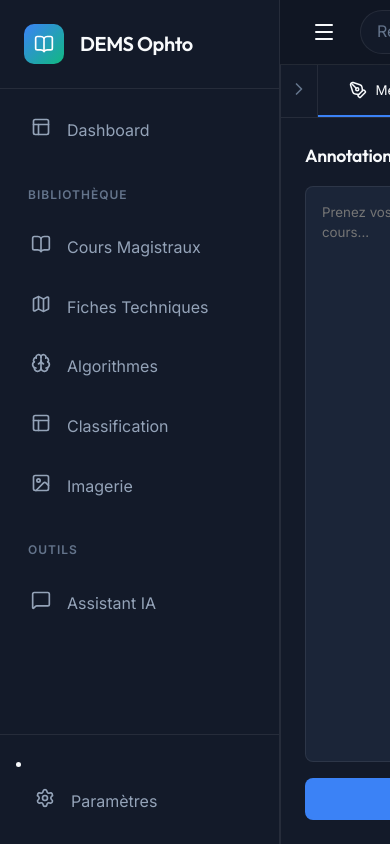
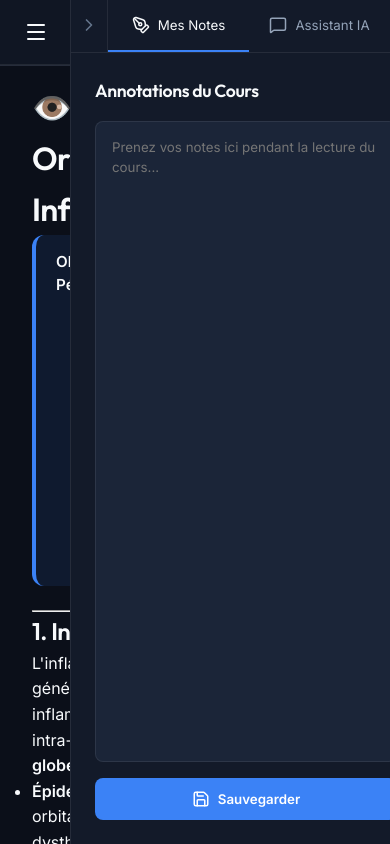
Before and after one commit to medstudent595-blip/ophto-app, a React (Vite) app: page /course/1 in a window 390 px wide. Built offline with nearby package versions, Linux system fonts and the light colour scheme.

Commit message:
Refactor UI for mobile fluidity and add APK

```diff
--- a/package.json
+++ b/package.json
@@ -26,6 +26,7 @@
     "@types/react": "^19.2.17",
     "@types/react-dom": "^19.2.3",
     "@vitejs/plugin-react": "^6.0.3",
+    "isexe": "^4.0.0",
     "oxlint": "^1.71.0",
     "vite": "^8.1.1",
     "vite-plugin-pwa": "^1.3.0"
--- a/src/App.jsx
+++ b/src/App.jsx
@@ -8,7 +8,7 @@ import Library from './pages/Library';
 import './index.css';
 
 function App() {
-  const [sidebarOpen, setSidebarOpen] = useState(true);
+  const [sidebarOpen, setSidebarOpen] = useState(window.innerWidth > 768);
   const [theme, setTheme] = useState('dark');
 
   useEffect(() => {
@@ -19,11 +19,30 @@ function App() {
     }
   }, [theme]);
 
+  // Handle resize to auto-close sidebar on mobile
+  useEffect(() => {
+    const handleResize = () => {
+      if (window.innerWidth <= 768) {
+        setSidebarOpen(false);
+      } else {
+        setSidebarOpen(true);
+      }
+    };
+    window.addEventListener('resize', handleResize);
+    return () => window.removeEventListener('resize', handleResize);
+  }, []);
+
   const toggleTheme = () => setTheme(theme === 'dark' ? 'light' : 'dark');
 
   return (
     <Router>
       <div className="app-container">
+        {/* Overlay for mobile */}
+        <div
+          className={`sidebar-overlay ${sidebarOpen ? 'open' : ''}`}
+          onClick={() => setSidebarOpen(false)}
+        ></div>
+
         <Sidebar isOpen={sidebarOpen} setIsOpen={setSidebarOpen} />
 
         <main className="main-content">
--- a/src/components/Sidebar.jsx
+++ b/src/components/Sidebar.jsx
@@ -5,14 +5,15 @@ import { BookOpen, Map, Settings, Search, Layout, Image as ImageIcon, MessageSqu
 const Sidebar = ({ isOpen, setIsOpen }) => {
   return (
     <aside
+      className={`sidebar-container ${isOpen ? 'open' : ''}`}
       style={{
         width: isOpen ? 'var(--sidebar-width)' : '80px',
         background: 'var(--bg-secondary)',
         borderRight: '1px solid var(--border-color)',
-        transition: 'width 0.3s ease',
+        transition: 'width 0.3s ease, transform 0.3s cubic-bezier(0.4, 0, 0.2, 1)',
         display: 'flex',
         flexDirection: 'column',
-        zIndex: 10
+        zIndex: 50
       }}
     >
       <div style={{ padding: '1.5rem', display: 'flex', alignItems: 'center', gap: '1rem', borderBottom: '1px solid var(--border-color)' }}>
@@ -33,38 +34,45 @@ const Sidebar = ({ isOpen, setIsOpen }) => {
       <div style={{ padding: '1rem 0', flex: 1, overflowY: 'auto' }}>
         <ul style={{ listStyle: 'none', padding: '0 0.75rem', display: 'flex', flexDirection: 'column', gap: '0.5rem' }}>
 
-          <NavItem to="/" icon={<Layout size={20} />} label="Dashboard" isOpen={isOpen} />
+          <NavItem to="/" icon={<Layout size={20} />} label="Dashboard" isOpen={isOpen} setIsOpen={setIsOpen} />
 
           <div style={{ margin: '1rem 0 0.5rem', padding: '0 1rem' }}>
             {isOpen && <span style={{ fontSize: '0.75rem', textTransform: 'uppercase', color: 'var(--text-tertiary)', fontWeight: 600, letterSpacing: '1px' }}>Bibliothèque</span>}
           </div>
 
-          <NavItem to="/courses" icon={<BookOpen size={20} />} label="Cours Magistraux" isOpen={isOpen} />
-          <NavItem to="/fiches" icon={<Map size={20} />} label="Fiches Techniques" isOpen={isOpen} />
-          <NavItem to="/algorithms" icon={<Brain size={20} />} label="Algorithmes" isOpen={isOpen} />
-          <NavItem to="/classifications" icon={<Layout size={20} />} label="Classification" isOpen={isOpen} />
-          <NavItem to="/imaging" icon={<ImageIcon size={20} />} label="Imagerie" isOpen={isOpen} />
+          <NavItem to="/courses" icon={<BookOpen size={20} />} label="Cours Magistraux" isOpen={isOpen} setIsOpen={setIsOpen} />
+          <NavItem to="/fiches" icon={<Map size={20} />} label="Fiches Techniques" isOpen={isOpen} setIsOpen={setIsOpen} />
+          <NavItem to="/algorithms" icon={<Brain size={20} />} label="Algorithmes" isOpen={isOpen} setIsOpen={setIsOpen} />
+          <NavItem to="/classifications" icon={<Layout size={20} />} label="Classification" isOpen={isOpen} setIsOpen={setIsOpen} />
+          <NavItem to="/imaging" icon={<ImageIcon size={20} />} label="Imagerie" isOpen={isOpen} setIsOpen={setIsOpen} />
 
           <div style={{ margin: '1rem 0 0.5rem', padding: '0 1rem' }}>
             {isOpen && <span style={{ fontSize: '0.75rem', textTransform: 'uppercase', color: 'var(--text-tertiary)', fontWeight: 600, letterSpacing: '1px' }}>Outils</span>}
           </div>
 
-          <NavItem to="/ai-assistant" icon={<MessageSquare size={20} />} label="Assistant IA" isOpen={isOpen} />
+          <NavItem to="/ai-assistant" icon={<MessageSquare size={20} />} label="Assistant IA" isOpen={isOpen} setIsOpen={setIsOpen} />
         </ul>
       </div>
 
       <div style={{ padding: '1rem', borderTop: '1px solid var(--border-color)' }}>
-         <NavItem to="/settings" icon={<Settings size={20} />} label="Paramètres" isOpen={isOpen} />
+         <NavItem to="/settings" icon={<Settings size={20} />} label="Paramètres" isOpen={isOpen} setIsOpen={setIsOpen} />
       </div>
     </aside>
   );
 };
 
-const NavItem = ({ to, icon, label, isOpen }) => {
+const NavItem = ({ to, icon, label, isOpen, setIsOpen }) => {
+  const handleClick = () => {
+    if (window.innerWidth <= 768 && setIsOpen) {
+      setIsOpen(false);
+    }
+  };
+
   return (
     <li>
       <NavLink
         to={to}
+        onClick={handleClick}
         style={({ isActive }) => ({
           display: 'flex',
           alignItems: 'center',
--- a/src/components/Topbar.jsx
+++ b/src/components/Topbar.jsx
@@ -23,7 +23,7 @@ const Topbar = ({ toggleSidebar, theme, toggleTheme }) => {
   };
 
   return (
-    <header style={{
+    <header className="topbar-container" style={{
       height: 'var(--navbar-height)',
       background: 'var(--glass-bg)',
       backdropFilter: 'blur(10px)',
@@ -45,7 +45,7 @@ const Topbar = ({ toggleSidebar, theme, toggleTheme }) => {
         >
           <Menu size={24} />
         </button>
-        <div style={{
+        <div className="topbar-search" style={{
           background: 'var(--bg-secondary)',
           borderRadius: 'var(--radius-xl)',
           padding: '0.5rem 1rem',
@@ -78,7 +78,7 @@ const Topbar = ({ toggleSidebar, theme, toggleTheme }) => {
             }}
           >
             <Download size={18} />
-            Installer l'App
+            <span className="topbar-user-info">Installer l'App</span>
           </button>
         )}
         <button
@@ -96,7 +96,7 @@ const Topbar = ({ toggleSidebar, theme, toggleTheme }) => {
             background: 'var(--accent-danger)', width: '8px', height: '8px', borderRadius: '50%'
           }}></span>
         </button>
-        <div style={{ display: 'flex', alignItems: 'center', gap: '0.75rem' }}>
+        <div className="topbar-user-info" style={{ display: 'flex', alignItems: 'center', gap: '0.75rem' }}>
           <div style={{ textAlign: 'right', display: 'flex', flexDirection: 'column' }}>
             <span style={{ fontSize: '0.9rem', fontWeight: 600 }}>Dr. User</span>
             <span style={{ fontSize: '0.75rem', color: 'var(--text-tertiary)' }}>Résident Ophtalmo</span>
--- a/src/index.css
+++ b/src/index.css
@@ -125,14 +125,19 @@ button {
 }
 
 /* Markdown Tables */
+.table-wrapper {
+  overflow-x: auto;
+  -webkit-overflow-scrolling: touch;
+  margin: 2rem 0;
+  border-radius: var(--radius-md);
+  box-shadow: var(--glass-shadow);
+}
 table {
   width: 100%;
   border-collapse: collapse;
-  margin: 2rem 0;
   background: var(--bg-secondary);
   border-radius: var(--radius-md);
   overflow: hidden;
-  box-shadow: var(--glass-shadow);
 }
 th, td {
   padding: 1rem;
@@ -204,6 +209,7 @@ tr:last-child td {
   height: 100vh;
   overflow-y: auto;
   position: relative;
+  -webkit-overflow-scrolling: touch;
 }
 
 .page-container {
@@ -266,3 +272,93 @@ tr:last-child td {
   background: var(--bg-secondary);
   border-top: 1px solid var(--border-color);
 }
+
+/* Mobile Optimizations */
+@media (max-width: 768px) {
+  .app-container {
+    flex-direction: column;
+  }
+
+  /* Sidebar Mobile */
+  .sidebar-container {
+    position: fixed;
+    top: 0;
+    left: 0;
+    bottom: 0;
+    z-index: 50;
+    transform: translateX(-100%);
+    width: 280px !important;
+    max-width: 80vw;
+    will-change: transform;
+    transition: transform 0.3s cubic-bezier(0.4, 0, 0.2, 1);
+  }
+  .sidebar-container.open {
+    transform: translateX(0);
+  }
+
+  /* Sidebar Overlay */
+  .sidebar-overlay {
+    position: fixed;
+    top: 0;
+    left: 0;
+    right: 0;
+    bottom: 0;
+    background: rgba(0, 0, 0, 0.5);
+    backdrop-filter: blur(4px);
+    z-index: 40;
+    opacity: 0;
+    pointer-events: none;
+    transition: opacity 0.3s ease;
+  }
+  .sidebar-overlay.open {
+    opacity: 1;
+    pointer-events: auto;
+  }
+
+  /* Topbar Mobile */
+  .topbar-search {
+    display: none !important;
+  }
+  .topbar-user-info {
+    display: none !important;
+  }
+  .topbar-container {
+    padding: 0 1rem !important;
+  }
+
+  .page-container {
+    padding: 1rem;
+  }
+
+  .md-image-container {
+    margin: 1rem 0;
+  }
+
+  .hide-mobile {
+    display: none !important;
+  }
+
+  .course-tools {
+    margin-right: 0.5rem !important;
+  }
+
+  .open-notes-btn {
+    padding: 0 0.5rem !important;
+  }
+
+  /* Right Sidebar (Notes & IA) Mobile */
+  .notes-sidebar {
+    position: fixed;
+    top: 0;
+    right: 0;
+    bottom: 0;
+    z-index: 50;
+    width: 320px !important;
+    max-width: 85vw;
+    transform: translateX(100%);
+    border-left: 1px solid var(--border-color);
+  }
+  .notes-sidebar.open {
+    transform: translateX(0);
+  }
+}
--- a/src/pages/CourseReader.jsx
+++ b/src/pages/CourseReader.jsx
@@ -107,7 +107,8 @@ const CourseReader = () => {
   const createMarkup = (markdownText) => {
     if (!markdownText) return { __html: '<p style="color:var(--text-secondary)">Aucun contenu disponible pour cette section.</p>' };
     const rawMarkup = marked.parse(markdownText);
-    return { __html: DOMPurify.sanitize(rawMarkup, { ADD_ATTR: ['target'] }) };
+    const wrappedTables = rawMarkup.replace(/<table/g, '<div class="table-wrapper"><table').replace(/<\/table>/g, '</table></div>');
+    return { __html: DOMPurify.sanitize(wrappedTables, { ADD_ATTR: ['target'] }) };
   };
 
   useEffect(() => {
@@ -143,9 +144,10 @@ const CourseReader = () => {
         scrollBehavior: 'smooth'
       }}>
         {/* Section Tabs */}
-        <div style={{
+        <div className="course-tabs-container" style={{
           display: 'flex', borderBottom: '1px solid var(--border-color)',
-          background: 'var(--bg-secondary)', position: 'sticky', top: 0, zIndex: 2
+          background: 'var(--bg-secondary)', position: 'sticky', top: 0, zIndex: 2,
+          overflowX: 'auto', whiteSpace: 'nowrap', WebkitOverflowScrolling: 'touch'
         }}>
           {['cours', 'fiches', 'algorithmes', 'classifications'].map((sec) => (
             <button
@@ -156,14 +158,15 @@ const CourseReader = () => {
                 borderBottom: activeSection === sec ? '2px solid var(--accent-primary)' : '2px solid transparent',
                 color: activeSection === sec ? 'var(--text-primary)' : 'var(--text-secondary)',
                 fontWeight: activeSection === sec ? 600 : 400,
-                textTransform: 'capitalize'
+                textTransform: 'capitalize',
+                flexShrink: 0
               }}
             >
               {sec === 'cours' ? 'Cours Magistral' : sec === 'fiches' ? 'Fiches Techniques' : sec === 'algorithmes' ? 'Algorithmes' : 'Classifications'}
             </button>
           ))}
-          <div style={{ flex: 1 }} />
-          <div style={{ display: 'flex', alignItems: 'center', gap: '0.5rem', marginRight: '1.5rem' }}>
+          <div style={{ flex: 1, minWidth: '1rem' }} />
+          <div className="course-tools" style={{ display: 'flex', alignItems: 'center', gap: '0.5rem', marginRight: '1.5rem', flexShrink: 0 }}>
             <div style={{ display: 'flex', background: 'var(--bg-primary)', borderRadius: 'var(--radius-sm)', overflow: 'hidden', border: '1px solid var(--border-color)' }}>
               <button onClick={() => setFontSize(Math.max(12, fontSize - 2))} style={{ padding: '0.25rem 0.75rem', color: 'var(--text-primary)', borderRight: '1px solid var(--border-color)' }}>A-</button>
               <button onClick={() => setFontSize(Math.min(24, fontSize + 2))} style={{ padding: '0.25rem 0.75rem', color: 'var(--text-primary)' }}>A+</button>
@@ -173,20 +176,21 @@ const CourseReader = () => {
               style={{ background: 'rgba(245, 158, 11, 0.2)', color: 'var(--accent-warning)', border: '1px solid var(--accent-warning)', padding: '0.4rem 1rem', borderRadius: 'var(--radius-sm)', fontWeight: 500, display: 'flex', alignItems: 'center', gap: '0.5rem' }}
               title="Sélectionnez du texte puis cliquez ici"
             >
-              <PenTool size={16} /> Surligner
+              <PenTool size={16} /> <span className="hide-mobile">Surligner</span>
             </button>
           </div>
           {!sidebarOpen && (
             <button
+              className="open-notes-btn"
               onClick={() => setSidebarOpen(true)}
-              style={{ padding: '0 1rem', display: 'flex', alignItems: 'center', color: 'var(--accent-primary)' }}
+              style={{ padding: '0 1rem', display: 'flex', alignItems: 'center', color: 'var(--accent-primary)', flexShrink: 0 }}
             >
-              <ChevronLeft size={20} /> Ouvrir le panneau IA & Notes
+              <ChevronLeft size={20} /> <span className="hide-mobile">Notes & IA</span>
             </button>
           )}
         </div>
 
-        <div style={{ padding: '2rem', fontSize: `${fontSize}px` }}>
+        <div style={{ padding: '1rem 2rem', fontSize: `${fontSize}px` }}>
           {activeSection === 'cours' && (
             <div
               className="course-content animate-fade-in"
@@ -233,16 +237,16 @@ const CourseReader = () => {
       </div>
 
       {/* Right Sidebar (Notes & AI) */}
-      <div style={{
+      <div className={`notes-sidebar ${sidebarOpen ? 'open' : ''}`} style={{
         width: sidebarOpen ? '350px' : '0px',
         background: 'var(--bg-secondary)',
         borderLeft: sidebarOpen ? '1px solid var(--border-color)' : 'none',
         display: 'flex',
         flexDirection: 'column',
-        transition: 'width 0.3s ease',
+        transition: 'width 0.3s ease, transform 0.3s ease',
         overflow: 'hidden'
       }}>
-        <div style={{ display: 'flex', borderBottom: '1px solid var(--border-color)', minWidth: '350px' }}>
+        <div style={{ display: 'flex', borderBottom: '1px solid var(--border-color)', minWidth: '100%' }}>
           <button
             onClick={() => setSidebarOpen(false)}
             style={{ padding: '0.5rem', color: 'var(--text-tertiary)', borderRight: '1px solid var(--border-color)' }}
```
Also changed, not shown: src/pages/Dashboard.jsx (+31 -18 lines), 4 other files (tests, documents, lock files or other folders).
